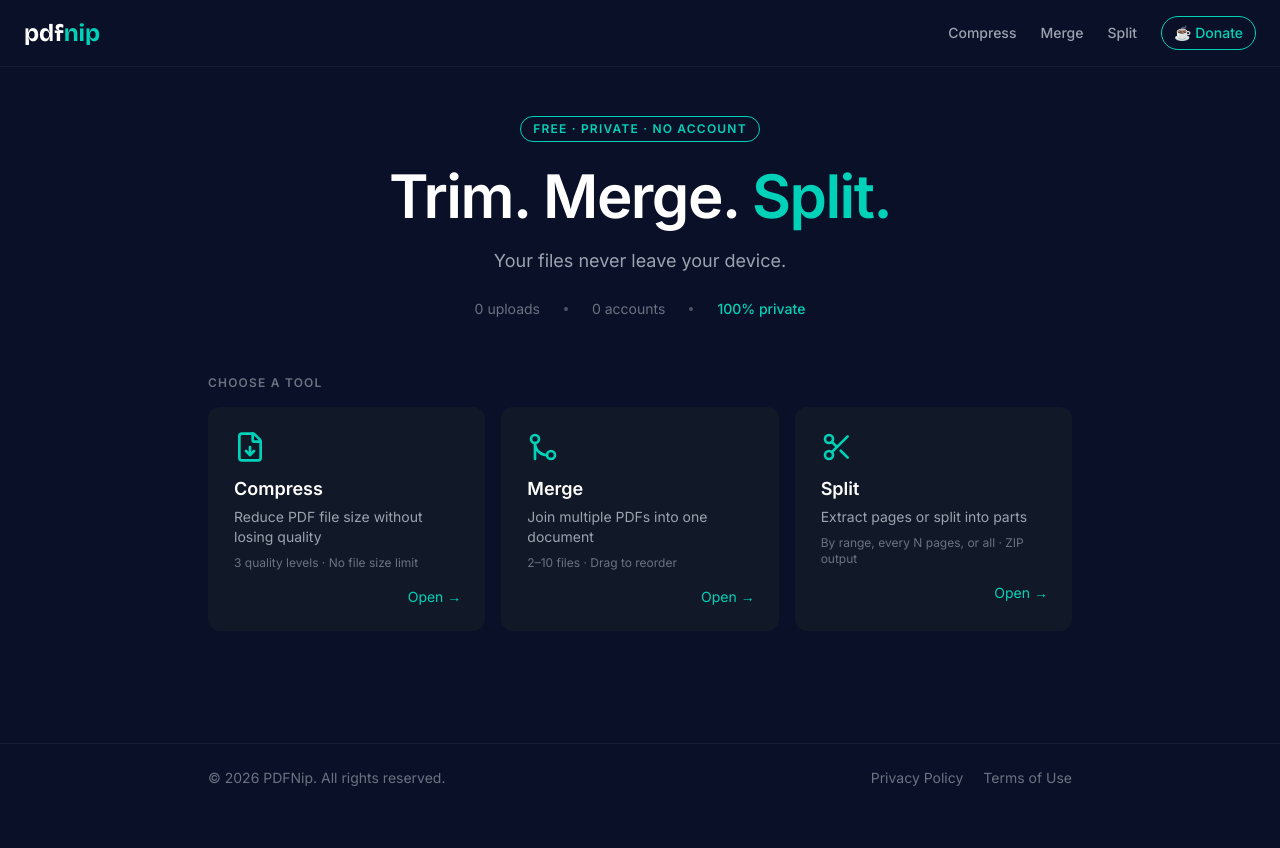
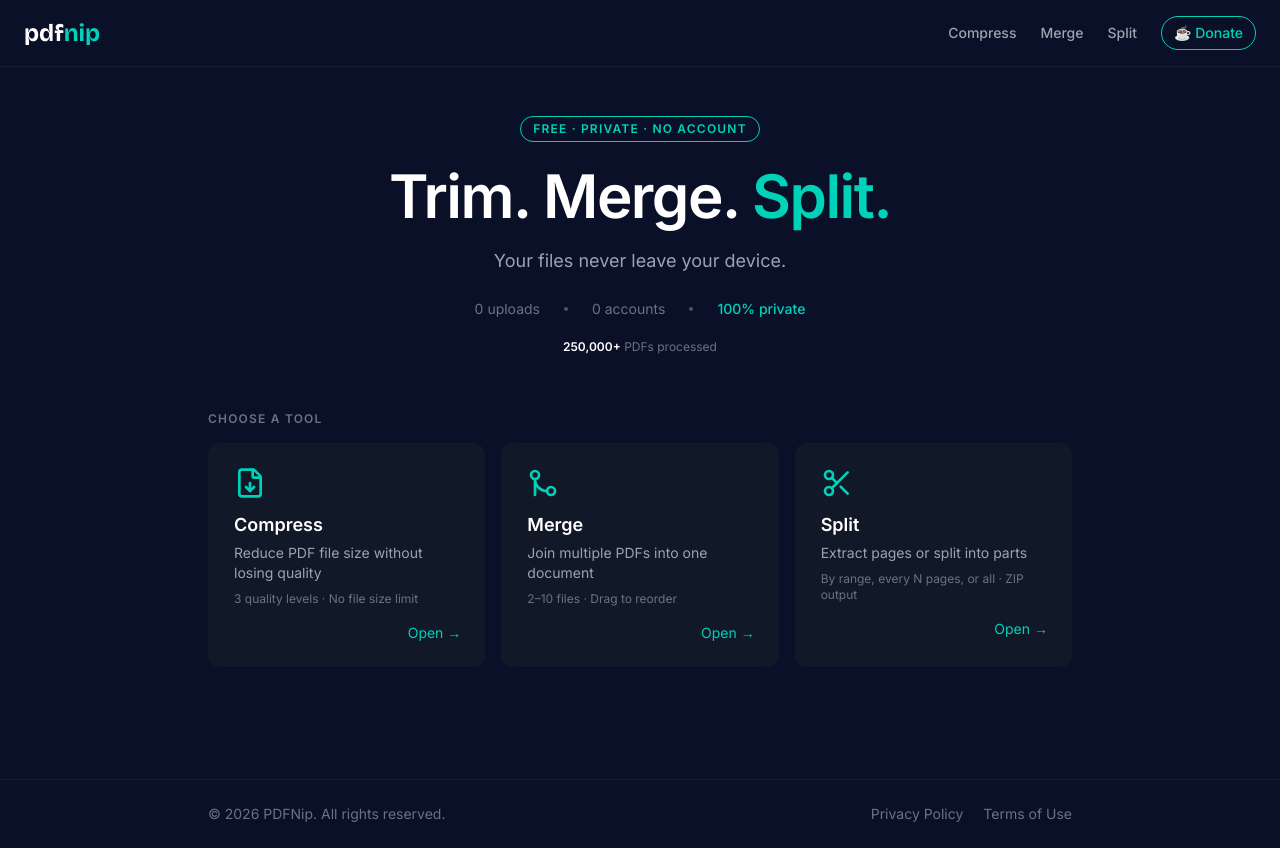
Before and after one commit to lewisgoku/pdfnip, a React (Vite) app: page / in a window 1280 px wide. Before the commit the page ends 812 px from the top, so only its background shows below. Built offline with nearby package versions, Linux system fonts and the light colour scheme.

Commit message:
feat: add pdfs processed counter to home hero

```diff
--- a/src/pages/Home.tsx
+++ b/src/pages/Home.tsx
@@ -1,6 +1,8 @@
 import { FileDown, GitMerge, Scissors } from 'lucide-react'
 import ToolCard from '../components/ToolCard'
 import PageMeta from '../components/PageMeta'
+
+const PDFS_PROCESSED = '250,000+'
 
 const TOOLS = [
   {
@@ -52,6 +54,9 @@ export default function Home() {
           <span className="w-1 h-1 rounded-full bg-gray-600" />
           <span className="text-primary font-medium">100% private</span>
         </div>
+        <p className="text-gray-500 text-xs mt-5">
+          <span className="text-white font-semibold">{PDFS_PROCESSED}</span> PDFs processed
+        </p>
       </div>
       <p className="text-xs font-semibold text-gray-500 uppercase tracking-widest mb-4">Choose a tool</p>
       <div className="grid grid-cols-1 md:grid-cols-3 gap-4">
```
Also changed, not shown: 1 other file (tests, documents, lock files or other folders).
